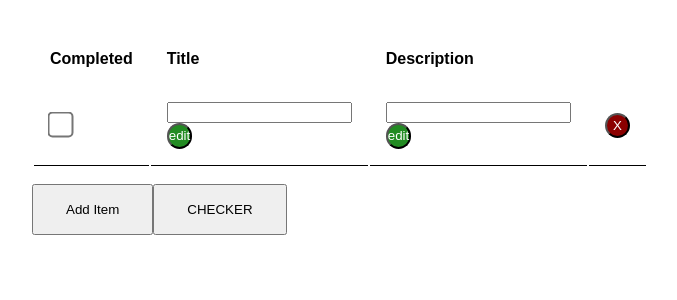
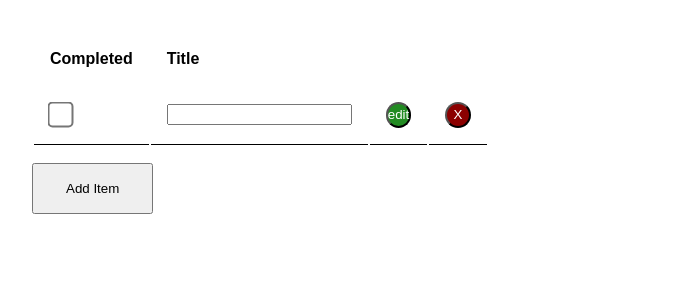
Before and after one commit to mccordgh/dont_you_dare_react_view, a React (Create React App) app: page / in a window 1280 px wide. Both pictures are taken after a click on the button "Add Item". Shown: the top 300 px of the page, without its empty margins (0-677 px from the left). Built offline with nearby package versions, Linux system fonts and the light colour scheme; no server answers.

Commit message:
Remove description key from items

```diff
--- a/src/Content/Content.js
+++ b/src/Content/Content.js
@@ -15,15 +15,13 @@ export default class Content extends Component {
         <List
           items={this.state.items}
           titleChange={this.titleChangeHandler}
-          descriptionChange={this.descriptionChangeHandler}
-          blurCallback={this.blurHandler}
+          blurCallback={this.blurHandler.bind(this)}
           completedCallback={this.completedChangeHandler}
           deleteCallback={this.deleteItem}
           editCallback={this.editItem}
         />
 
         <button onClick={this.addButtonHandler}>Add Item</button>
-        <button onClick={() => {console.log(this.state.items);}}>CHECKER</button>
       </div>
     );
   }
@@ -40,7 +38,6 @@ export default class Content extends Component {
     .then((data) => {
       data = data.map(item => Object.assign(item, {
         editingTitle: !item.title,
-        editingDescription: !item.description,
       }));
 
       this.setState({ items: data });
@@ -75,7 +72,6 @@ export default class Content extends Component {
     const item = this.state.items[index];
     const itemObj = {
       title: item.title,
-      description: item.description,
       completed: item.completed,
     }
 
@@ -109,7 +105,6 @@ export default class Content extends Component {
     const itemObj = {
       id: item._id,
       title: item.title,
-      description: item.description,
       completed: item.completed,
     }
 
@@ -124,15 +119,6 @@ export default class Content extends Component {
     .then((data) => {
       this.fetchItems();
     });
-  }
-
-  descriptionChangeHandler = (event) => {
-    const description = event.target.value;
-    const index = event.target.dataset.index;
-    const items = this.state.items;
-
-    items[index] = Object.assign(items[index], { description });
-    this.setState({ items });
   }
 
   completedChangeHandler = (event) => {
@@ -154,9 +140,7 @@ export default class Content extends Component {
         id: null,
         completed: false,
         title: '',
-        description: '',
         editingTitle: true,
-        editingDescription: true,
       })
 
       return { items: state.items }
@@ -165,12 +149,10 @@ export default class Content extends Component {
 
   editItem = (event) => {
     const index = event.target.dataset.index;
-    const keyToEdit = event.target.dataset.editable;
     const items = this.state.items;
 
     items[index] = Object.assign(items[index], {
-      editingTitle: keyToEdit === 'title',
-      editingDescription: keyToEdit === 'description',
+      editingTitle: true,
     });
 
     this.setState({items});
--- a/src/Content/List/List.js
+++ b/src/Content/List/List.js
@@ -13,7 +13,6 @@ export default class List extends Component {
             <tr>
               <th>Completed</th>
               <th>Title</th>
-              <th>Description</th>
             </tr>
           </thead>
           <tbody>
@@ -38,29 +37,12 @@ export default class List extends Component {
                         editing={item.editingTitle}
                         index={index}
                       />
+                    </td>
+                    <td>
                       <button
                         onClick={this.props.editCallback}
                         className="edit__item-button"
                         data-index={index}
-                        data-editable="title"
-                      >
-                        edit
-                      </button>
-                    </td>
-
-                    <td>
-                      <EditableInput
-                        text={item.description}
-                        changeCallback={this.props.descriptionChange}
-                        blurCallback={this.props.blurCallback}
-                        editing={item.editingDescription}
-                        index={index}
-                      />
-                      <button
-                        onClick={this.props.editCallback}
-                        className="edit__item-button"
-                        data-index={index}
-                        data-editable="description"
                       >
                         edit
                       </button>
--- a/src/Input/EditableInput.js
+++ b/src/Input/EditableInput.js
@@ -9,6 +9,7 @@ export default class EditableInput extends Component {
           type="text"
           data-index={this.props.index}
           onBlur={this.props.blurCallback}
+          onKeyUp={this.keyUpHandler}
           onInput={this.props.changeCallback}
           defaultValue={this.props.text}
         />)
@@ -20,4 +21,10 @@ export default class EditableInput extends Component {
       </div>
     );
   }
+
+  keyUpHandler = (event) => {
+    if (event.key === 'Enter') {
+      this.props.blurCallback(event, event.target.dataset.index);
+    }
+  }
 }
```
